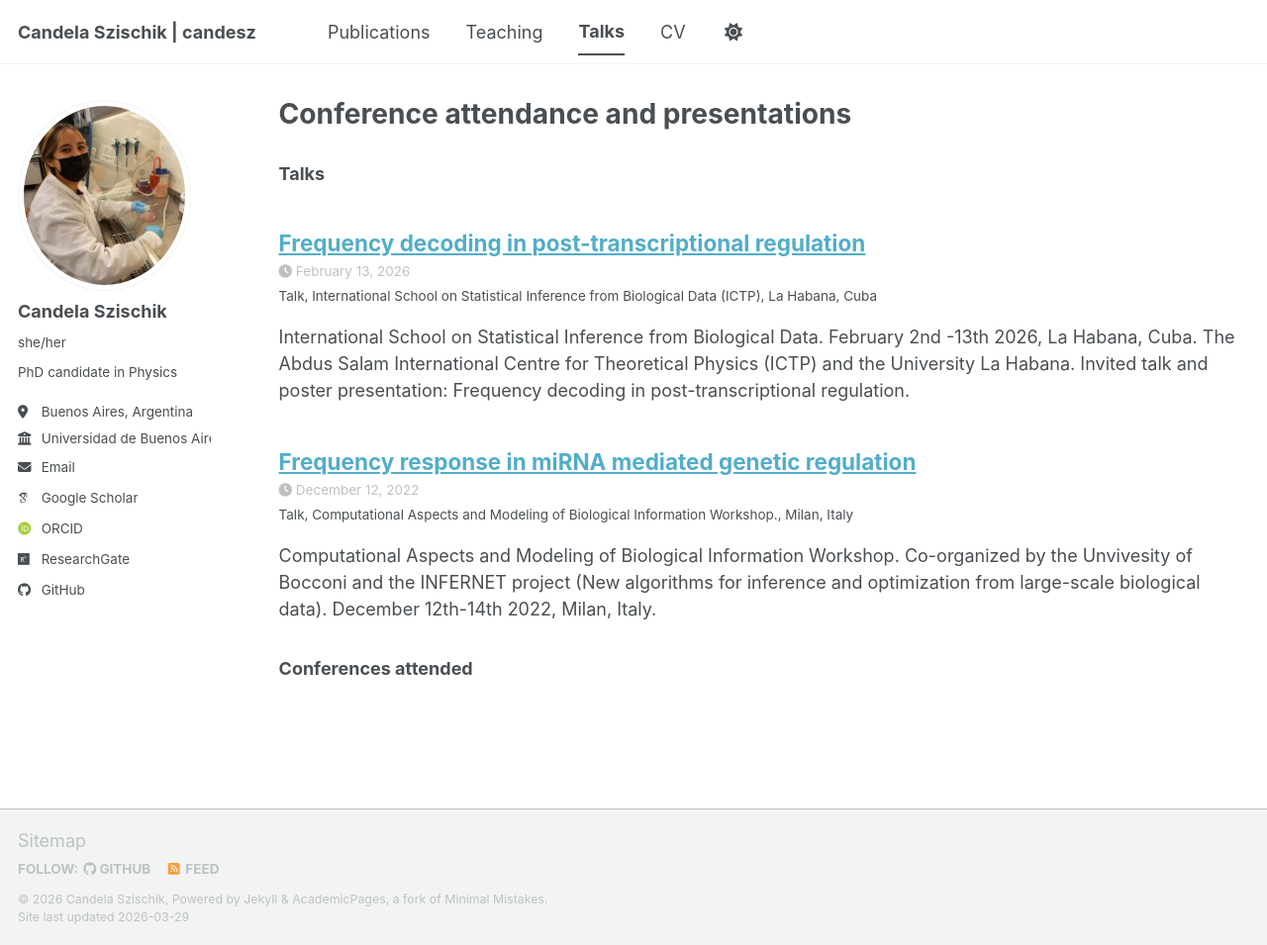
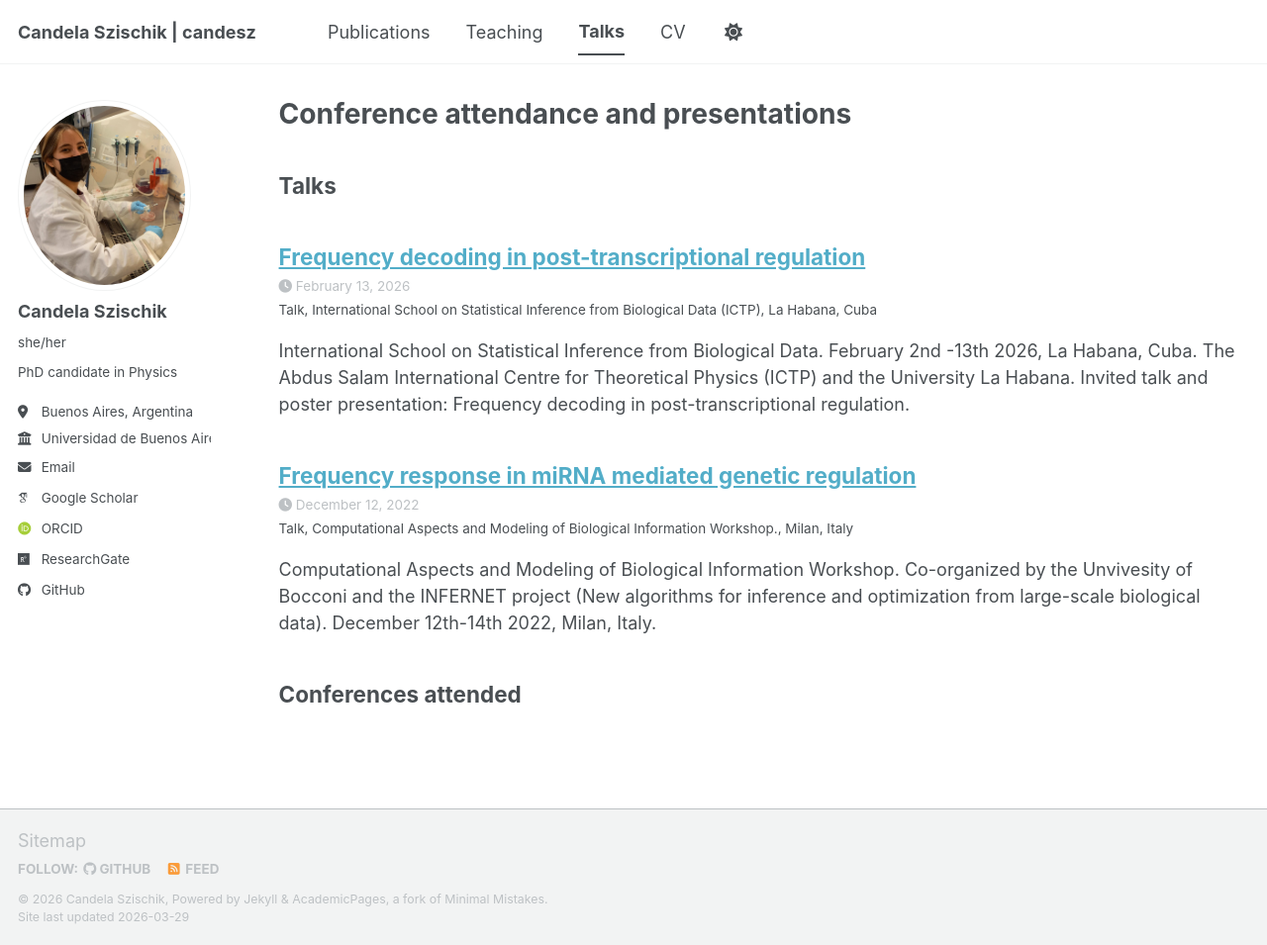
Before and after one commit to candesz/candelaszischik.github.io, a Jekyll site: the page built from _pages/talks.html, in a window 1280 px wide and 955 px high. Shown: the whole window at 99% size. Built offline with Jekyll 4.4.1, drawn with Linux system fonts in a browser that asks for light colours; some web fonts are replaced; a script bundle is joined from its source files by our own code; library files that are not in the unit come from our copies.

```diff
--- a/_pages/talks.html
+++ b/_pages/talks.html
@@ -11,7 +11,7 @@ author_profile: true
 
 {% endif %}
 
-<h3>Talks</h3>
+<h2>Talks</h2>
 
 {% for post in site.talks reversed %}
   {% if post.type == "Talk" %}
@@ -19,7 +19,7 @@ author_profile: true
   {% endif %}
 {% endfor %}
 
-<h3>Conferences attended</h3>
+<h2>Conferences attended</h2>
 
 {% for post in site.talks reversed %}
   {% if post.type == "Conference" %}
```
